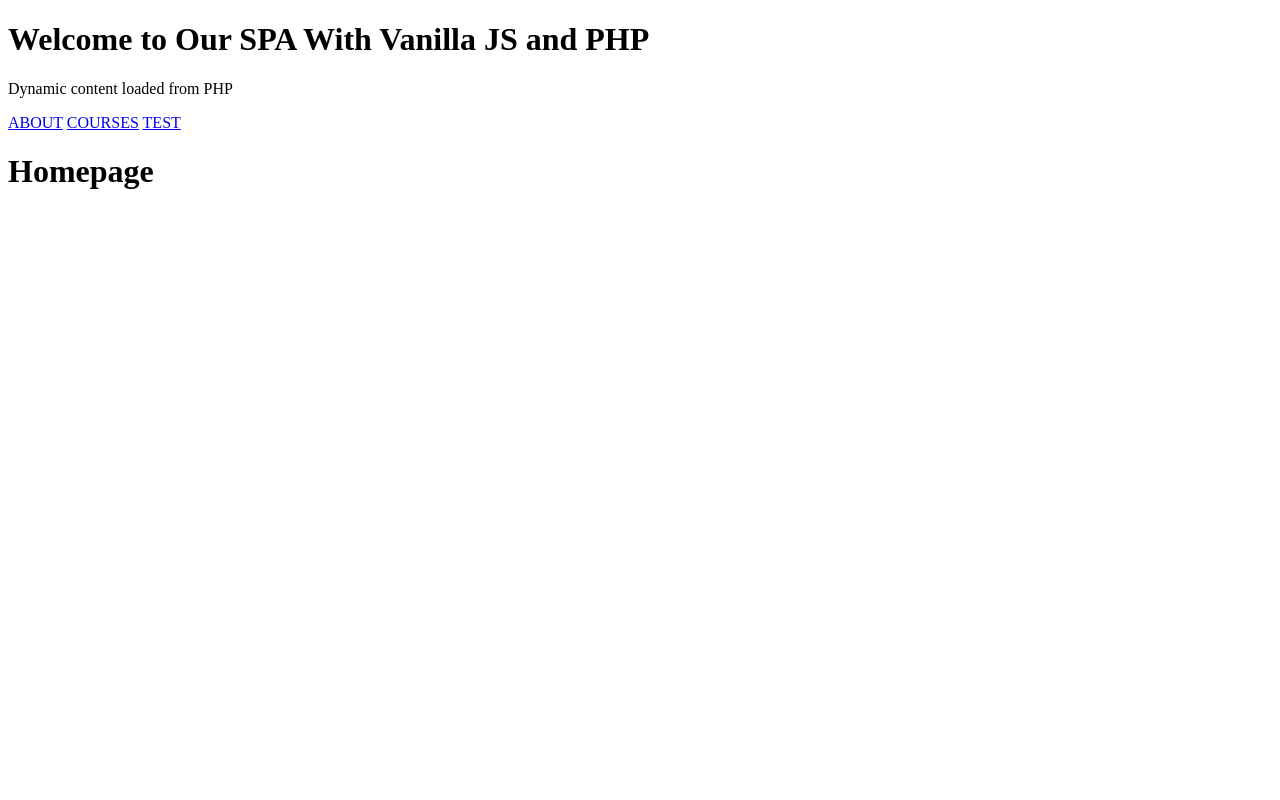
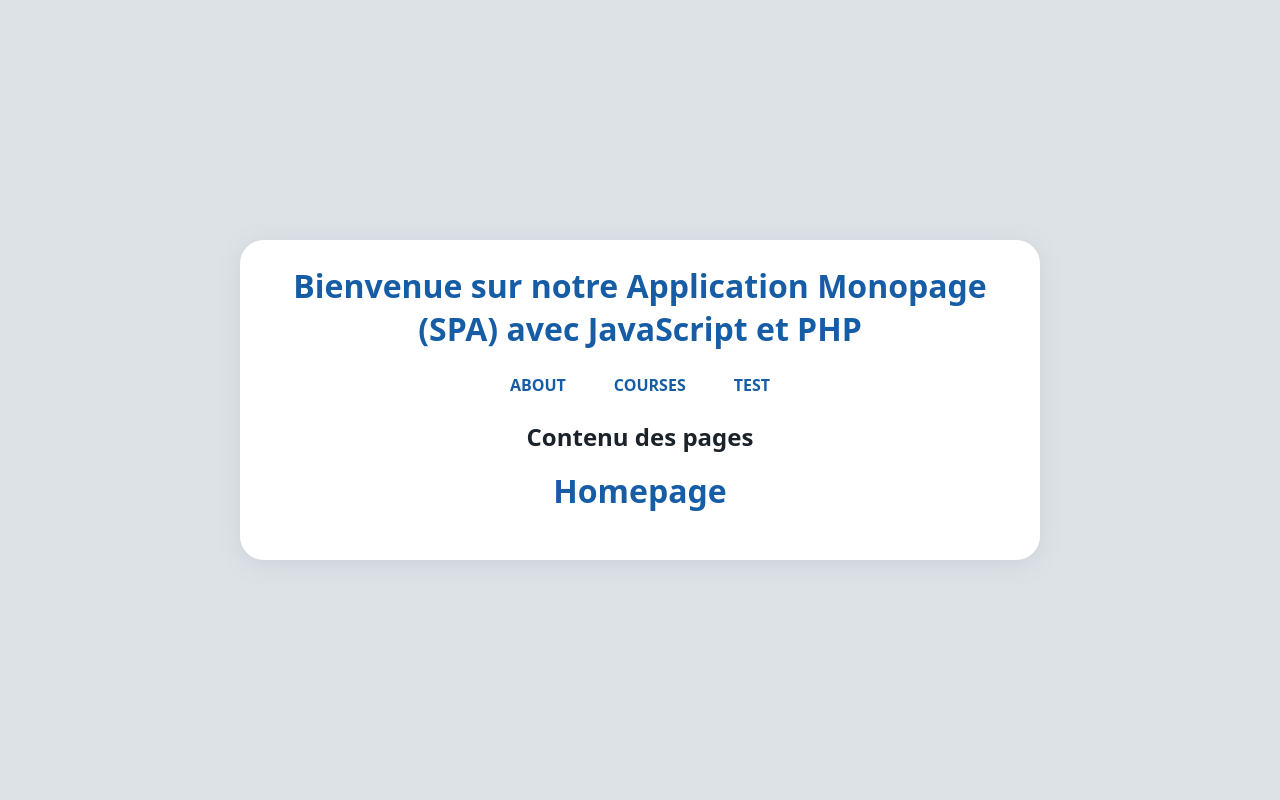
Before and after one commit to OchoKOM/ocho-spa, a PHP site: page / in a window 1280 px wide. Run offline with PHP 8.4, Linux system fonts and the light colour scheme; data that the repository does not hold is empty.

Commit message:
Ajout de styles CSS pour la mise en page et la navigation, intégration d'un système de thème, et mise à jour de la structure des fichiers pour améliorer l'expérience utilisateur.

```diff
--- /dev/null
+++ b/app/css/global.css
@@ -0,0 +1,34 @@
+* {
+    margin: 0;
+    padding: 0;
+    box-sizing: border-box;
+    font-family: system-ui, -apple-system, BlinkMacSystemFont, "Segoe UI", Roboto,
+      Oxygen, Ubuntu, Cantarell, "Open Sans", "Helvetica Neue", sans-serif;
+  }
+  :root{
+      --bg: #dde2e7;
+      --text: #1b2229;
+      --card: #fff;
+      --shadow: #606b7221;
+      --primary: #165da5;
+  }
+  .dark{
+      --bg: #101316;
+      --card: #181f25;
+      --text: #e9f4ff;
+  }
+  /* Style général */
+  body {
+    background-color: var(--bg);
+    color: var(--text);
+  }
+
+  /* Conteneur principal */
+  #app {
+    display: flex;
+    flex-direction: column;
+    align-items: center;
+    justify-content: center;
+    min-height: 100vh;
+    padding: 1.5rem;
+  }
--- a/app/css/style.css
+++ b/app/css/style.css
@@ -1,3 +1,65 @@
-html{
-    color-scheme: light dark;
+
+/* Contenu de la page */
+.page-content {
+    max-width: 800px;
+    width: 100%;
+    background: var(--card);
+    border-radius: 1.5rem;
+    box-shadow: 0 0.25rem 1.5rem var(--shadow);
+    padding: 1.5rem;
+    text-align: center;
 }
+
+.page-content h1 {
+    font-size: 2em;
+    color: var(--primary);
+    margin-bottom: 1.5rem;
+}
+
+.page-content h2 {
+    font-size: 1.5em;
+    margin-bottom: 1rem;
+}
+
+/* Navigation */
+nav {
+    margin-bottom: 1.5rem;
+}
+
+nav ul {
+    list-style: none;
+    padding: 0;
+    display: flex;
+    justify-content: center;
+    gap: 1rem;
+}
+
+nav ul li {
+    margin: 0;
+}
+
+nav ul li a {
+    text-decoration: none;
+    color: var(--primary);
+    font-weight: bold;
+    padding: .7rem 1rem;
+    border-radius: 2rem;
+    transition: background-color 0.3s ease, color 0.3s ease;
+}
+
+nav ul li a:hover {
+    background-color: var(--primary);
+    color: var(--bg);
+}
+
+/* Responsive design */
+@media (max-width: 600px) {
+    .page-content {
+        padding: 15px;
+    }
+
+    nav ul {
+        flex-direction: column;
+        gap: 10px;
+    }
+}
--- a/app/js/app.js
+++ b/app/js/app.js
@@ -1,5 +1,5 @@
 // app/js/app.js
-
+import "./theme.js"
 import { apiClient } from "./ocho-api.js";
 
 // Helper function to fetch HTML content from the backend
@@ -41,7 +41,7 @@ async function navigate(route) {
   document.getElementById("app").innerHTML = response.content;
 
   // Update metadata
-  document.title = response.metadata.title || "Default Title";
+  document.title = response.metadata.title || "Title";
   const metaDescription = document.querySelector('meta[name="description"]');
   if (metaDescription) {
     metaDescription.content = response.metadata.description || "";
--- /dev/null
+++ b/app/js/theme.js
@@ -0,0 +1,38 @@
+// Fonction pour appliquer la classe "dark" selon le thème
+function applyThemeClass() {
+  const storedTheme = localStorage.getItem("theme");
+
+  if (storedTheme === "dark") {
+    document.body.classList.add("dark");
+  } else if (storedTheme === "light") {
+    document.body.classList.remove("dark");
+  } else {
+    // Mode "system" : respecter les préférences de l'utilisateur
+    const isDarkMode = window.matchMedia(
+      "(prefers-color-scheme: dark)"
+    ).matches;
+    document.body.classList.toggle("dark", isDarkMode);
+  }
+}
+
+// Fonction pour définir le thème
+export function setTheme(mode) {
+  if (["system", "dark", "light"].includes(mode)) {
+    localStorage.setItem("theme", mode);
+    applyThemeClass();
+  } else {
+    console.error('Mode invalide. Utilisez "system", "dark" ou "light".');
+  }
+}
+
+// Écouter les changements du système si le mode est "system"
+window
+  .matchMedia("(prefers-color-scheme: dark)")
+  .addEventListener("change", () => {
+    if (!["dark", "light"].includes(localStorage.getItem("theme"))) {
+      setTheme("system")
+    }
+  });
+
+// Appliquer la classe au chargement de la page
+applyThemeClass();
--- a/index.php
+++ b/index.php
@@ -8,6 +8,7 @@ $root = ""
     <meta charset="UTF-8">
     <meta name="viewport" content="width=device-width, initial-scale=1.0">
     <title>SPA with History API</title>
+    <link rel="stylesheet" href="/app/css/global.css">
     <script defer src="<?=$root ?>/app/js/app.js" type="module"></script>
 </head>
 <body>
--- a/pages/layout.php
+++ b/pages/layout.php
@@ -15,14 +15,18 @@ foreach ($directories as $dir) {
 
 ?>
 <main class="page-content">
-    <h1>Welcome to Our SPA With Vanilla JS and PHP</h1>
-    <p>Dynamic content loaded from PHP</p>
+    <h1>Bienvenue sur notre Application Monopage (SPA) avec JavaScript et PHP</h1>
+    <nav>
+        <ul>
             <?php
             foreach ($pages as $page) {
                 ?>
-        <a href="<?=$page['path']?>"><?= $page['label']; ?></a>
+                <li><a href="<?= $page['path'] ?>"><?= $page['label']; ?></a></li>
                 <?php
             }
             ?>
+        </ul>
+    </nav>
+    <h2>Contenu des pages</h2>
     <?= $pageContent; ?>
 </main>
--- /dev/null
+++ b/pages/metadata.json
@@ -0,0 +1,7 @@
+{
+    "title": "Accueil",
+    "description": "Site de démonstration",
+    "styles": [
+        "/app/css/style.css"
+    ]
+}
```
Also changed, not shown: pages/about/metadata.json (deleted, +0 -7 lines). Lines whose indentation alone changed are shown as unchanged.
